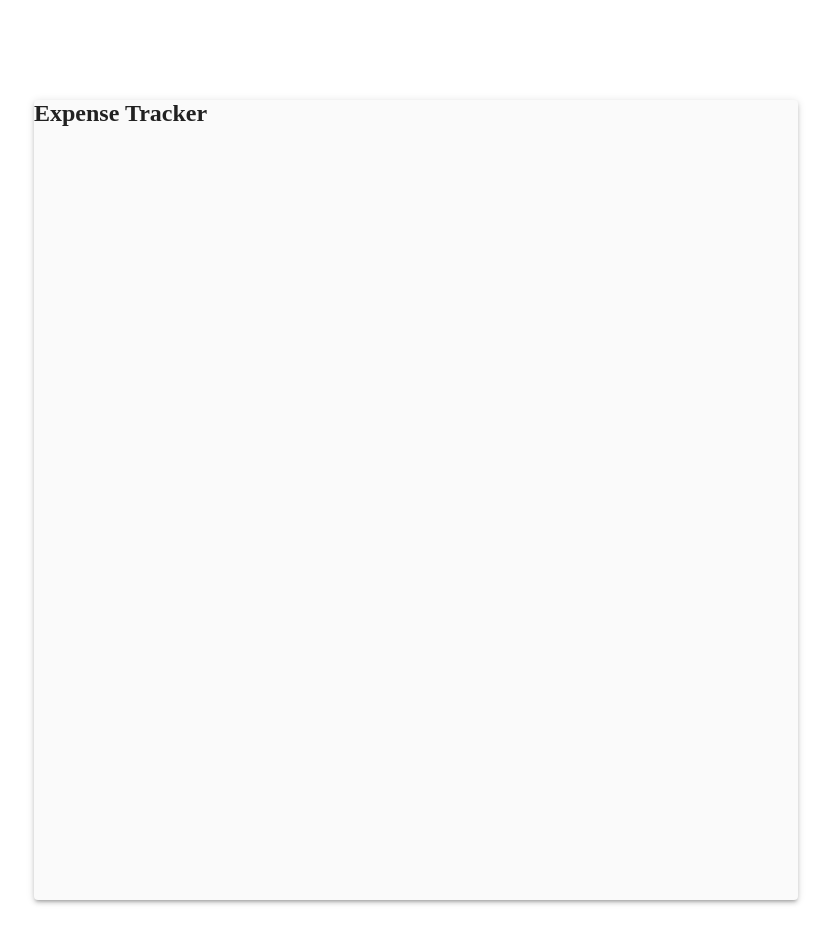
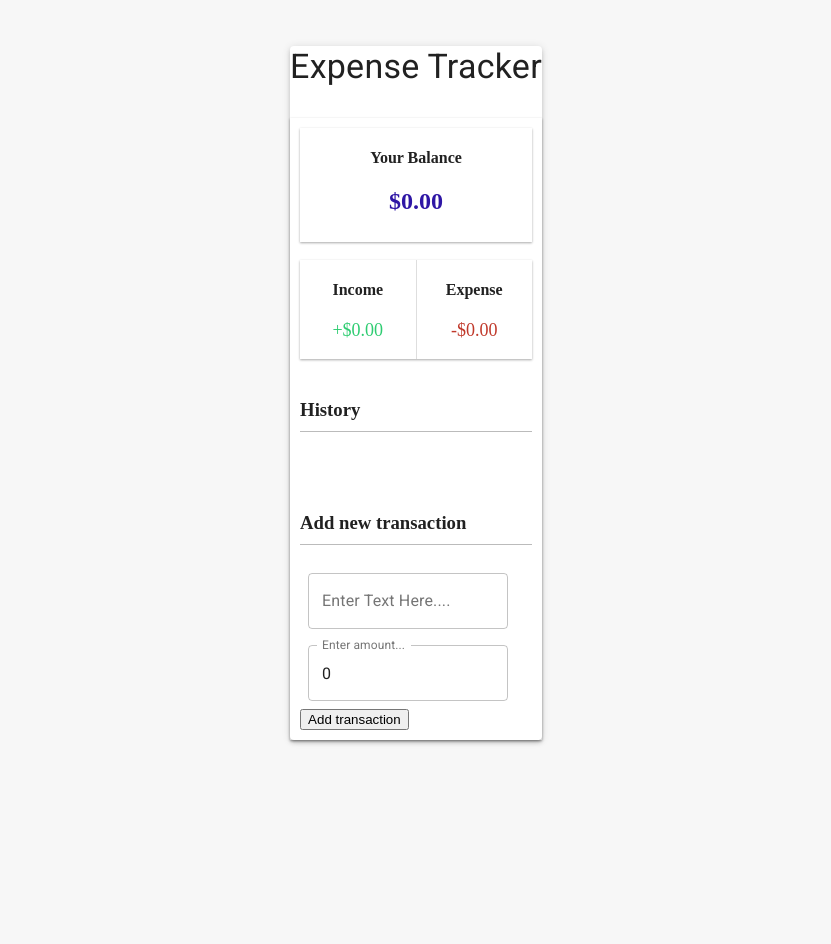
Before and after one commit to ahmedkhan/expense-tracker-bootcamp2020, a React (Create React App) app: page / in a window 1280 px wide. Shown: the top 944 px of the page, without its empty margins (224-1055 px from the left). After the commit the page ends 816 px from the top, so only its background shows below. Built offline with nearby package versions, Linux system fonts and the light colour scheme.

Commit message:
update state

```diff
--- a/src/App.css
+++ b/src/App.css
@@ -1,38 +1,63 @@
-.App {
-  text-align: center;
+:root {
+  --box-shadow: 0 1px 3px rgba(0, 0, 0, 0.12), 0 1px 2px rgba(0, 0, 0, 0.24);
 }
 
-.App-logo {
-  height: 40vmin;
-  pointer-events: none;
+* {
+  box-sizing: border-box;
 }
 
-@media (prefers-reduced-motion: no-preference) {
-  .App-logo {
-    animation: App-logo-spin infinite 20s linear;
-  }
+.container {
+  display: flex;
+  box-shadow: var(--box-shadow);
+  flex-direction: column;
+  justify-content: center;
+  margin: 30px auto;
+  width: 100%;
+  padding: 10px 10px;
 }
 
-.App-header {
-  background-color: #282c34;
-  min-height: 100vh;
+
+
+body {
+  background-color: #f7f7f7;
   display: flex;
   flex-direction: column;
+  justify-content: center;
   align-items: center;
-  justify-content: center;
-  font-size: calc(10px + 2vmin);
-  color: white;
+  min-height: 100vh;
+  margin: "20px";
 }
 
-.App-link {
-  color: #61dafb;
+h3 {
+  border-bottom: 1px solid #bbb;
+  padding-bottom: 10px;
+  margin: 40px 0 20px;
 }
 
-@keyframes App-logo-spin {
-  from {
-    transform: rotate(0deg);
-  }
-  to {
-    transform: rotate(360deg);
-  }
+.list {
+  list-style-type: none;
+  padding: 0;
+  margin-bottom: 40px;
 }
+
+.list li {
+  background-color: #fff;
+  box-shadow: var(--box-shadow);
+  color: #333;
+  display: flex;
+  justify-content: space-between;
+  padding: 10px;
+  position: relative;
+  margin: 10px 0;
+  font-size: large;
+}
+
+.list li.plus {
+  border-right: 5px solid #2ecc71;
+  border-radius: 5px;
+}
+
+.list li.minus {
+  border-right: 5px solid #c0392b;
+  border-radius: 5px;
+}
--- a/src/App.js
+++ b/src/App.js
@@ -1,20 +1,32 @@
 import React from 'react';
-import { Header } from './components/Header';
-import { Paper } from '@material-ui/core';
+import './App.css';
 
 
+import { Header } from './components/Header';
+import { Balance } from './components/Balance';
+import { IncomeExpenses } from './components/IncomeExpenses';
+import { TransactionList } from './components/TransactionList';
+import { AddTransaction } from './components/AddTransaction';
+import { Paper, Box } from '@material-ui/core';
 
-
-
-
+import { GlobalProvider } from './context/GlobalState';
 
 function App() {
 
+
   return (
-
-    <Paper style={{ marginTop: 100, marginLeft: 250, marginRight: 250, marginBottom: 100, height: '100vh', backgroundColor: '#fafafa' }} elevation={3}>
+  <GlobalProvider>
+    <Paper elevation={3} >
       <Header />
+      <Box className="container">
+        <Balance />
+        <br/>
+        <IncomeExpenses />
+        <TransactionList />
+        <AddTransaction />
+      </Box>
     </Paper>
+  </GlobalProvider>
   );
 }
 
--- a/src/components/AddTransaction.js
+++ b/src/components/AddTransaction.js
@@ -1,9 +1,53 @@
-import React from 'react'
+import React, { useState, useContext } from 'react'
+
+import { makeStyles } from '@material-ui/core/styles';
+import TextField from '@material-ui/core/TextField';
+
+import { GlobalContext } from '../context/GlobalState';
+
+
+const useStyles = makeStyles((theme) => ({
+    root: {
+      '& .MuiTextField-root': {
+        margin: theme.spacing(1),
+        width: 200,
+      },
+    },
+  }));
 
 export const AddTransaction = () => {
+    const classes = useStyles();
+
+    const [text, setText] = useState('');
+    const [amount, setAmount] = useState(0);
+
+    const { addTransaction } = useContext(GlobalContext);
+
+    const onSubmit = e => {
+        e.preventDefault();
+
+        const newTransaction = {
+            id: Math.floor(Math.random() * 100000000),
+            text,
+            amount: +amount
+        }
+
+        addTransaction(newTransaction);
+    }
     return (
+
         <div>
+            <h3>Add new transaction</h3>
+            <form onSubmit={onSubmit} className={classes.root} noValidate autoComplete="off">
+                <div className="form-control">
+                    <TextField label="Enter Text Here...." variant="outlined" value={text} onChange={(e) => setText(e.target.value)} />
+                </div>
+                <div className="form-control">
 
+                    <TextField type="number" value={amount} onChange={(e) => setAmount(e.target.value)} label="Enter amount..." variant="outlined"/>
+                </div>
+                <button className="btn">Add transaction</button>
+            </form>
         </div>
     )
 }
--- a/src/components/Balance.js
+++ b/src/components/Balance.js
@@ -1,9 +1,44 @@
-import React from 'react'
+import React, { useContext } from 'react';
+import { GlobalContext } from '../context/GlobalState';
+
+import { makeStyles } from '@material-ui/core';
+
+
+const useStyles = makeStyles({
+    root: {
+        boxShadow: "0 1px 3px rgba(0, 0, 0, 0.12), 0 1px 2px rgba(0, 0, 0, 0.24)",
+        borderRight: "border-width border-style border-color|initial|inherit",
+        borderLeft: "border-width border-style border-color|initial|inherit",
+    },
+    title: {
+        textAlign: "center",
+        fontSize: 16,
+    },
+
+    total: {
+        display: "flex",
+        alignItems: "center",
+        justifyContent: "center",
+        fontSize: "x-large",
+        color: '#2e16a5',
+        padding: "0 0 10px"
+    }
+
+})
+
+
 
 export const Balance = () => {
+    const { transactions } = useContext(GlobalContext);
+    const amounts = transactions.map(transaction => transaction.amount);
+    const total = amounts.reduce((acc, item) => (acc += item), 0).toFixed(2);
+
+    const classes = useStyles();
+
     return (
-        <div>
-
+        <div className={classes.root}>
+            <h4 className={classes.title}>Your Balance</h4>
+            <h1 className={classes.total}>${total}</h1>
         </div>
     )
 }
--- a/src/components/Header.js
+++ b/src/components/Header.js
@@ -1,9 +1,12 @@
 import React from 'react'
-
+import { Typography } from '@material-ui/core'
 export const Header = () => {
     return (
-        <h2>
-           Expense Tracker
-        </h2>
+
+            <Typography style={{alignText: "center",}}
+                        variant="h4"
+                        gutterBottom>Expense Tracker
+            </Typography>
+
     )
 }
--- a/src/components/IncomeExpenses.js
+++ b/src/components/IncomeExpenses.js
@@ -1,9 +1,62 @@
 import React from 'react'
 
+import { makeStyles} from '@material-ui/core';
+
+
+const useStyles = makeStyles({
+    root: {
+        backgroundColor: "#fff",
+        boxShadow: "0 1px 3px rgba(0, 0, 0, 0.12), 0 1px 2px rgba(0, 0, 0, 0.24)",
+        borderLeft: "border-width border-style border-color|initial|inherit",
+        borderRight: "border-width border-style border-color|initial|inherit",
+        display: "flex",
+        justifyContent: "space-between",
+        margin: 0,
+
+    },
+
+    title: {
+        textTransform: "capitalize",
+
+    },
+
+    income: {
+        borderRight: "1px solid #dedede",
+        flex: 1,
+        textAlign: "center",
+    },
+
+    plus: {
+        color: "#2ecc71",
+        fontSize: "large",
+    },
+
+    minus: {
+        color: "#c0392b",
+        fontSize: "large",
+    },
+
+    expense: {
+        textAlign: "center",
+        flex: 1,
+    }
+})
+
+
 export const IncomeExpenses = () => {
+
+    const classes = useStyles();
+
     return (
-        <div>
-
+        <div className={classes.root}>
+            <div className={classes.income}>
+                <h4 className={classes.title}>Income</h4>
+                <p className={classes.plus}>+$0.00</p>
+            </div>
+            <div className={classes.expense}>
+                <h4 className={classes.title}>Expense</h4>
+                <p className={classes.minus}>-$0.00</p>
+            </div>
         </div>
     )
 }
--- a/src/components/Transaction.js
+++ b/src/components/Transaction.js
@@ -1,9 +1,26 @@
-import React from 'react'
+import React, {useContext} from 'react';
+import { GlobalContext } from '../context/GlobalState';
+import { ListItemText, ListItem } from '@material-ui/core';
+import DeleteIcon from '@material-ui/icons/Delete';
+export const Transaction = ({ transaction }) => {
+  const { deleteTransaction } = useContext(GlobalContext);
 
-export const Transaction = () => {
-    return (
-        <div>
+  const sign = transaction.amount < 0 ? '-' : '+';
 
-        </div>
-    )
+  return (
+    <ListItem className={transaction.amount < 0 ? 'minus' : 'plus'}>
+      {transaction.text}
+      <ListItemText  style={{
+                    display: "flex",
+                    flexDirection: "column-reverse",
+                    justifyContent: "center",
+                    alignItems: "inherit",
+                    margin: "0 auto",
+                    width: "50%",
+                    padding: "0 0 0 30px"
+
+                }}>{sign}${Math.abs(transaction.amount)}</ListItemText>
+      <DeleteIcon onClick={() => deleteTransaction(transaction.id)} className="delete-btn">x</DeleteIcon>
+    </ListItem>
+  )
 }
--- a/src/components/TransactionList.js
+++ b/src/components/TransactionList.js
@@ -1,9 +1,17 @@
-import React from 'react'
+import React, { useContext } from 'react';
+import { Transaction } from './Transaction';
+
+import { GlobalContext } from '../context/GlobalState';
 
 export const TransactionList = () => {
-    return (
-        <div>
+  const { transactions } = useContext(GlobalContext);
 
-        </div>
-    )
+  return (
+    <div>
+      <h3>History</h3>
+      <ul className="list">
+        {transactions.map(transaction => (<Transaction key={transaction.id} transaction={transaction} />))}
+      </ul>
+    </div>
+  )
 }
--- /dev/null
+++ b/src/context/AppReducer.js
@@ -0,0 +1,16 @@
+export default (state, action) => {
+    switch(action.type) {
+      case 'DELETE_TRANSACTION':
+        return {
+          ...state,
+          transactions: state.transactions.filter(transaction => transaction.id !== action.payload)
+        }
+      case 'ADD_TRANSACTION':
+        return {
+          ...state,
+          transactions: [action.payload, ...state.transactions]
+        }
+      default:
+        return state;
+    }
+  }
--- /dev/null
+++ b/src/context/GlobalState.js
@@ -0,0 +1,38 @@
+import React, { createContext, useReducer } from 'react';
+import AppReducer from './AppReducer';
+
+// Initial state
+const initialState = {
+  transactions: []
+}
+
+// Create context
+export const GlobalContext = createContext(initialState);
+
+// Provider component
+export const GlobalProvider = ({ children }) => {
+  const [state, dispatch] = useReducer(AppReducer, initialState);
+
+  // Actions
+  function deleteTransaction(id) {
+    dispatch({
+      type: 'DELETE_TRANSACTION',
+      payload: id
+    });
+  }
+
+  function addTransaction(transaction) {
+    dispatch({
+      type: 'ADD_TRANSACTION',
+      payload: transaction
+    });
+  }
+
+  return (<GlobalContext.Provider value={{
+    transactions: state.transactions,
+    deleteTransaction,
+    addTransaction
+  }}>
+    {children}
+  </GlobalContext.Provider>);
+}
```
